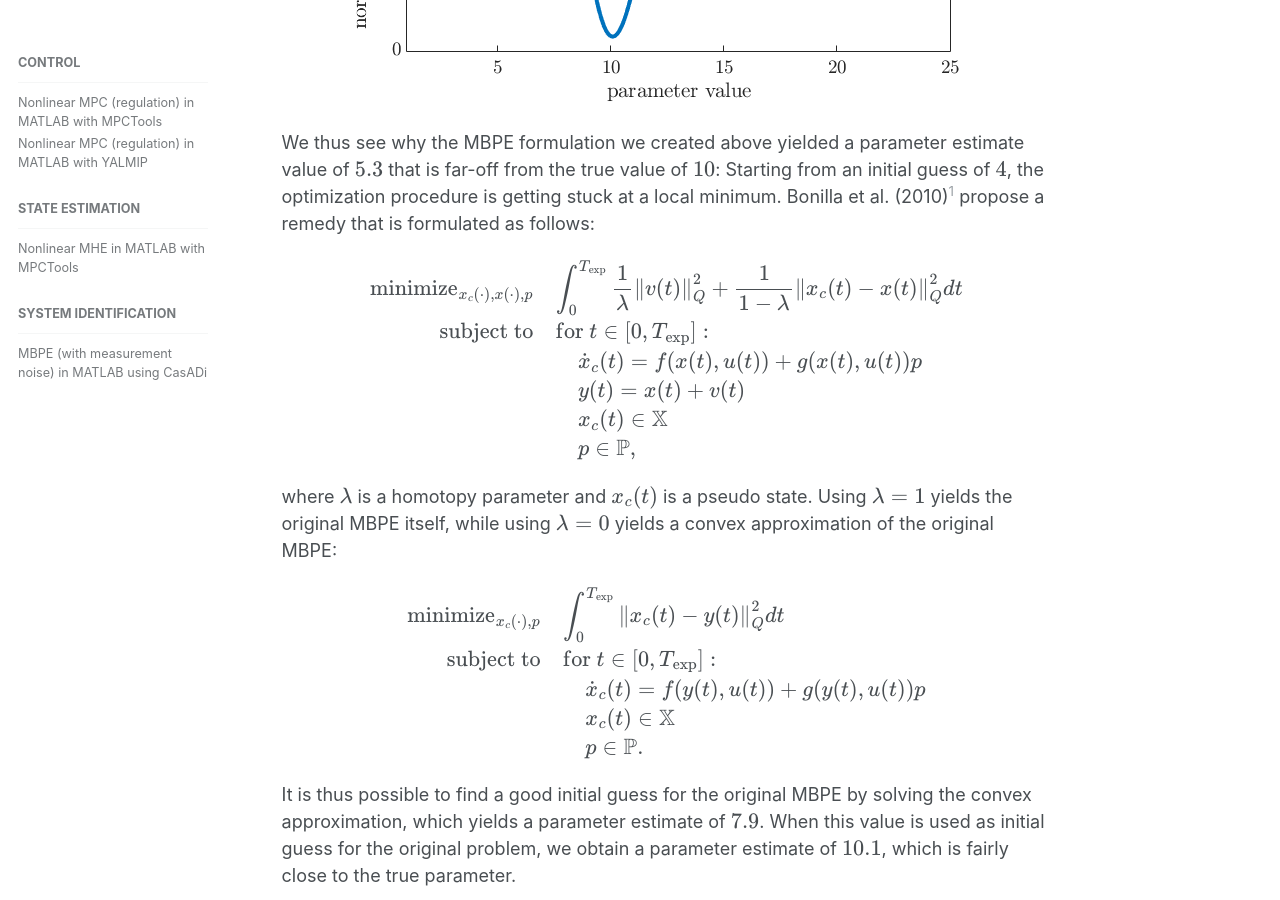
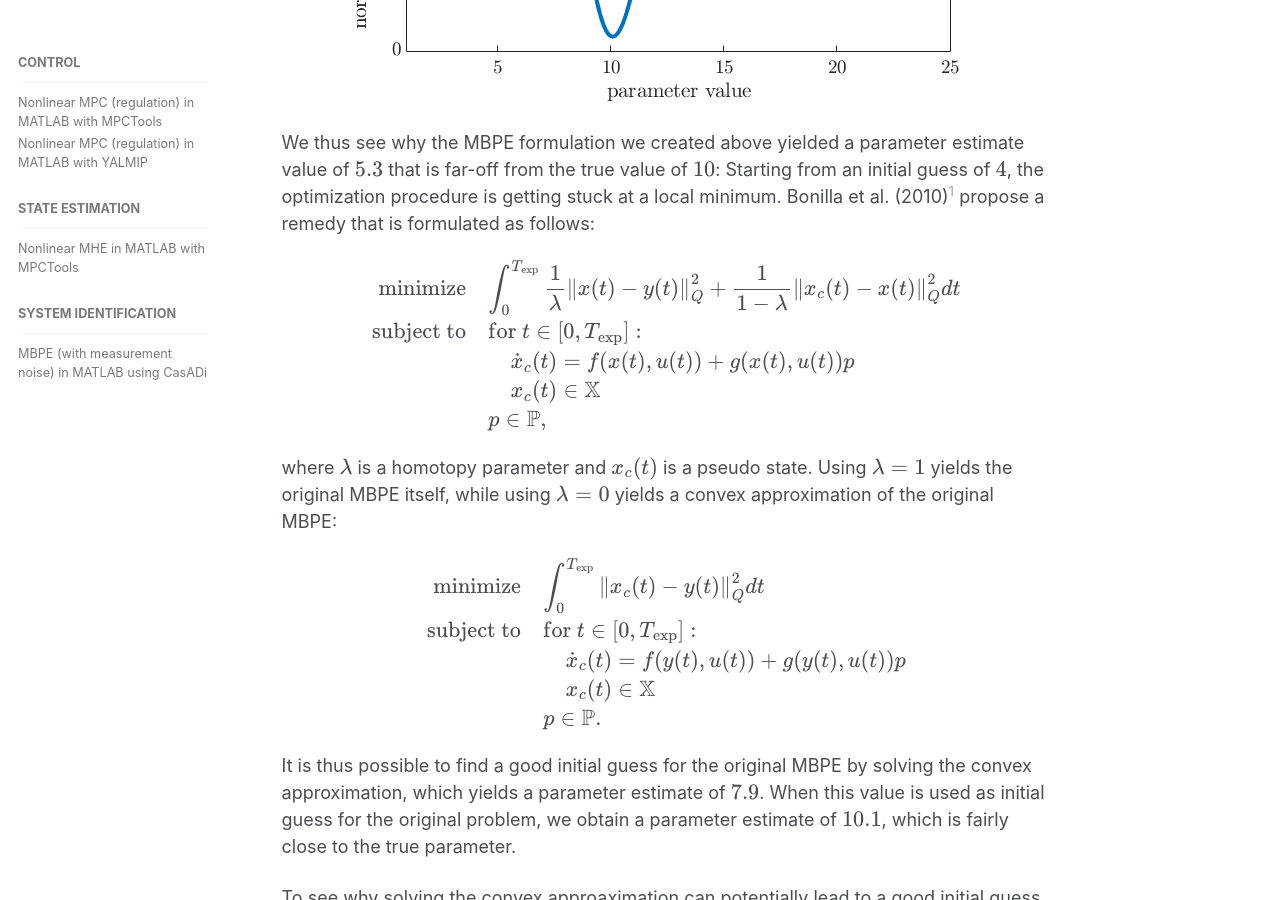
Before and after one commit to sirmatel/sirmatel.github.io, a Jekyll site: the page built from _posts/blog/2020-11-08-MBPE_meas_noise_CasADi.md, in a window 1280 px wide and 900 px high, scrolled down 6275 px. Built offline with Jekyll 4.4.1, drawn with Linux system fonts in a browser that asks for light colours; formulas are drawn with MathJax 3; comment, search, counter and statistics services are not loaded; some of the changed text lies outside the part shown.

Commit message:
Update 2020-11-08-MBPE_meas_noise_CasADi.md

`````diff
--- a/_posts/blog/2020-11-08-MBPE_meas_noise_CasADi.md
+++ b/_posts/blog/2020-11-08-MBPE_meas_noise_CasADi.md
@@ -18,15 +18,15 @@
 
 $$
 \begin{aligned}
-\text{minimize}_{x(\cdot),p} & \quad \int_{0}^{T_{\text{exp}}}{\left\lVert x(t) - y(t) \right\rVert^2_Q} dt \\
+\text{minimize} & \quad \int_{0}^{T_{\text{exp}}}{\left\lVert x(t) - y(t) \right\rVert^2_Q} dt \\
 \text{subject to} & \quad \text{for } t \in [0, T_{\text{exp}}]: \\
 & \qquad \dot{x}(t) = f(x(t),u(t)) + g(x(t),u(t))p \\
 & \qquad x(t) \in \mathbb{X} \\
-& \qquad p \in \mathbb{P},
+& \quad p \in \mathbb{P},
 \end{aligned}
 $$
 
-where $$x(t) \in \mathbb{R}^{n_x}$$ is the state, $$p \in \mathbb{R}^{n_p}$$ is the vector of parameters to be estimated, $$T_{\text{exp}}$$ is the experiment horizon (length of recorded measurements in time units), $$Q$$ is a matrix penalizing the mismatch between the state and measurements, $$f(\cdot)$$ and $$g(\cdot)$$ are functions representing the dynamics, $$y \in \mathbb{R}^{n_y}$$ is the measurement, while $$\mathbb{X}$$ and $$\mathbb{P}$$ are sets representing constraints on the state and parameters, respectively.
+where $$x \in \mathbb{R}^{n_x}$$ is the state, $$p \in \mathbb{R}^{n_p}$$ is the vector of parameters to be estimated, $$T_{\text{exp}}$$ is the experiment horizon (length of recorded measurements in time units), $$Q$$ is a matrix penalizing the mismatch between the state and measurements, $$f(\cdot)$$ and $$g(\cdot)$$ are functions representing the dynamics, $$y \in \mathbb{R}^{n_y}$$ is the measurement, while $$\mathbb{X}$$ and $$\mathbb{P}$$ are sets representing constraints on the state and parameters, respectively.
 
 We take the following system as an example:
 
@@ -37,9 +37,10 @@
 \end{aligned}
 $$
 
-where $$x_1(t) \in \mathbb{R}$$ and $$x_2(t) \in \mathbb{R}$$ are the state variables, while $$p \in \mathbb{R}$$ is the parameter to be estimated.
+where $$x_1 \in \mathbb{R}$$ and $$x_2 \in \mathbb{R}$$ are the state variables, while $$p \in \mathbb{R}$$ is the parameter to be estimated.
 
 We specify various parameters and pre-allocate memory for the signals as follows:
+
 ````matlab
 function d = build_setup()
 
@@ -251,12 +252,11 @@
 
 $$
 \begin{aligned}
-\text{minimize}_{x_c(\cdot),x(\cdot),p} & \quad \int_{0}^{T_{\text{exp}}}{\frac{1}{\lambda} \left\lVert v(t) \right\rVert^2_Q + \frac{1}{1 - \lambda}\left\lVert x_c(t) - x(t) \right\rVert^2_Q} dt \\
+\text{minimize} & \quad \int_{0}^{T_{\text{exp}}}{\frac{1}{\lambda} \left\lVert x(t) - y(t) \right\rVert^2_Q + \frac{1}{1 - \lambda}\left\lVert x_c(t) - x(t) \right\rVert^2_Q} dt \\
 \text{subject to} & \quad \text{for } t \in [0, T_{\text{exp}}]: \\
 & \qquad \dot{x}_c(t) = f(x(t),u(t)) + g(x(t),u(t))p \\
-& \qquad y(t) = x(t) + v(t) \\
 & \qquad x_c(t) \in \mathbb{X} \\
-& \qquad p \in \mathbb{P},
+& \quad p \in \mathbb{P},
 \end{aligned}
 $$
 
@@ -264,11 +264,11 @@
 
 $$
 \begin{aligned}
-\text{minimize}_{x_c(\cdot),p} & \quad \int_{0}^{T_{\text{exp}}}{\left\lVert x_c(t) - y(t) \right\rVert^2_Q} dt \\
+\text{minimize} & \quad \int_{0}^{T_{\text{exp}}}{\left\lVert x_c(t) - y(t) \right\rVert^2_Q} dt \\
 \text{subject to} & \quad \text{for } t \in [0, T_{\text{exp}}]: \\
 & \qquad \dot{x}_c(t) = f(y(t),u(t)) + g(y(t),u(t))p \\
 & \qquad x_c(t) \in \mathbb{X} \\
-& \qquad p \in \mathbb{P}.
+& \quad p \in \mathbb{P}.
 \end{aligned}
 $$
 
`````
